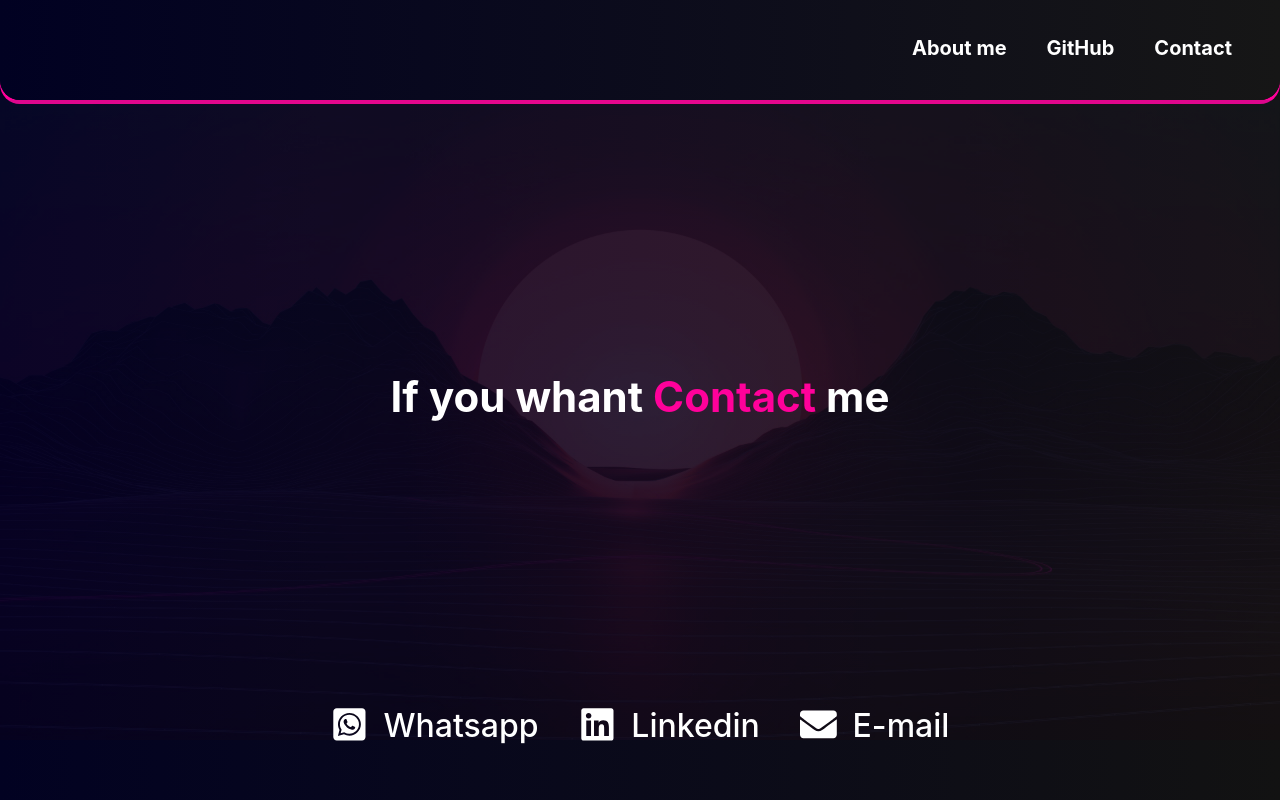
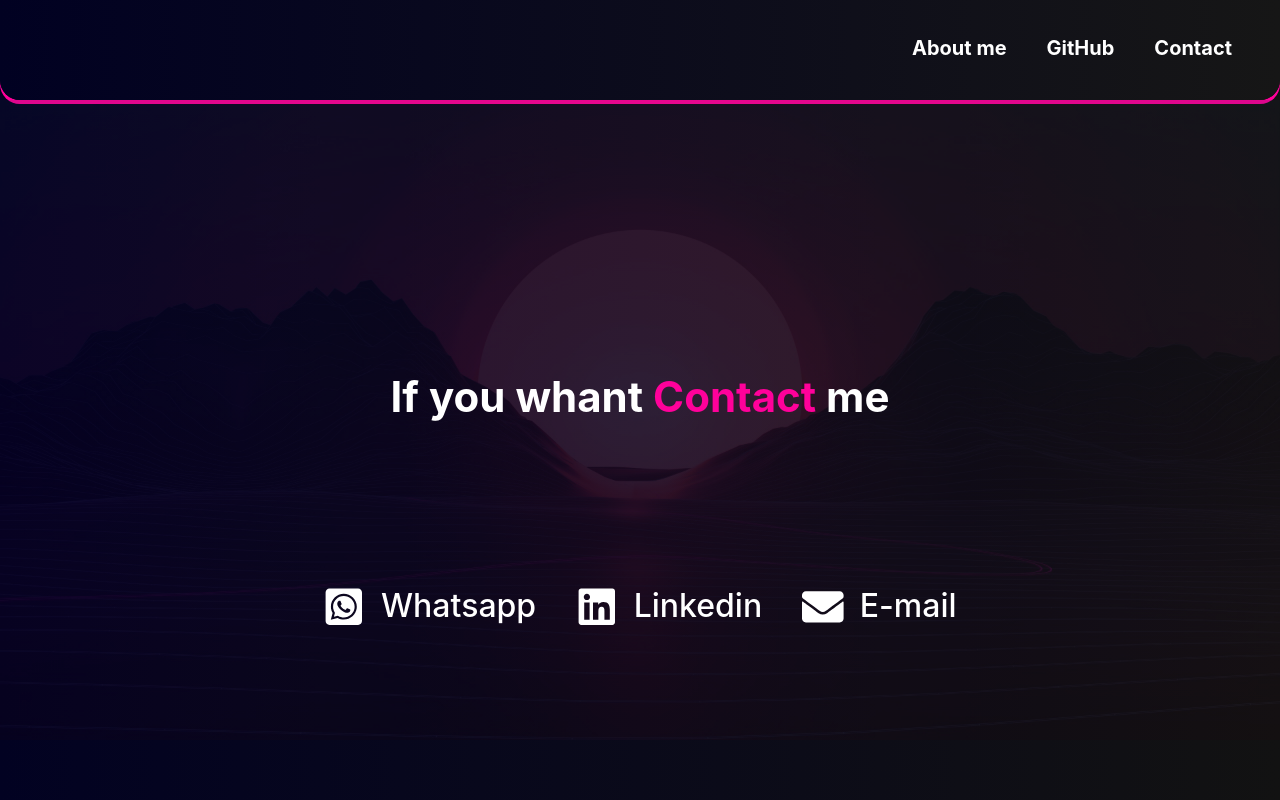
Before and after one commit to Wiktor-prog/New-Protfolio-website, a React (Create React App) app: page /contact in a window 1280 px wide. Built offline with nearby package versions, Linux system fonts and the light colour scheme.

Commit message:
Contact section icon update

```diff
--- a/src/components/Contact/ContactChoise/ContactChoise.css
+++ b/src/components/Contact/ContactChoise/ContactChoise.css
@@ -5,7 +5,6 @@
   position: fixed;
   list-style: none;
   width: 100%;
-  bottom: 0;
 }
 
 .contact-list ul{
@@ -16,11 +15,13 @@
 .contact-list li {
   padding: 20px;
   display: flex;
+  position: relative;
+  padding-top: 60%;
 }
 
 .contact-list li span {
   color: #fff;
-  font-size: 2.3rem;
+  font-size: 2.6rem;
   transition: 0.3s;
   padding-right: 1rem;
 }
@@ -30,7 +31,6 @@
   color: #fff;
   font-size: 2rem;
   font-weight: 500;
-
 }
 
 .contact-list a {
@@ -39,11 +39,23 @@
   cursor: pointer;
 }
 
-.contact-list p:hover,
 .contact-list span:hover{
   color: #FF019A;
   transition: 0.3s;
 }
-.contact-list span:hover::after{
-  rotate: y 1turn;
+
+.contact-list a::after {
+  content: "";
+  height: 3px;
+  width: 0%;
+  position: absolute;
+  display: block;
+  background-color: #FF019A;
+  transition: 0.3s;
+  bottom: 1rem;
+  left: 18px;
 }
+
+.contact-list a:hover::after{
+  width:85%;
+}
--- a/src/components/Contact/ContactChoise/ContactChoise.js
+++ b/src/components/Contact/ContactChoise/ContactChoise.js
@@ -17,6 +17,7 @@ export default function ContactChoise() {
                 </span>
 
                 <p>Whatsapp</p>
+
             </a>
         </li>
 
--- a/src/components/Navbar/Navbar.css
+++ b/src/components/Navbar/Navbar.css
@@ -40,7 +40,6 @@ background-color: #FF019A;
 transition: 0.3s;
 bottom: 1rem;
 left: 14px;
-
 }
 .menu_top li:hover::after{
 width: 78%;
```
